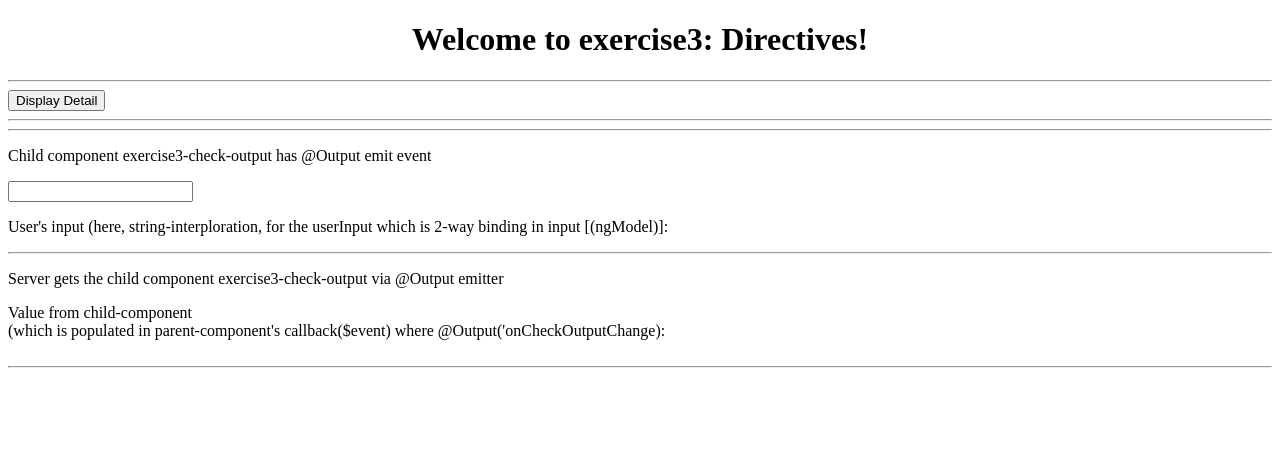
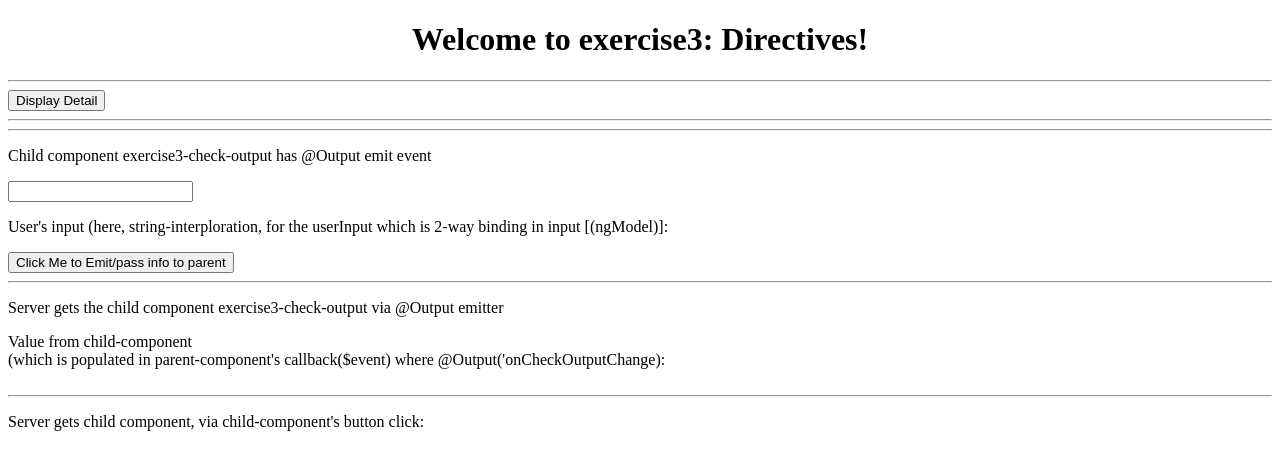
Before and after one commit to jwang1/angular5_exercise3, an Angular app: page / in a window 1280 px wide. Shown: the top 470 px of the page. Built offline with nearby package versions, Linux system fonts and the light colour scheme.

Commit message:
continue on Child-Component Emits event via @Output to Parent-component.
added one more event emitter

```diff
--- a/src/app/app.component.html
+++ b/src/app/app.component.html
@@ -19,7 +19,10 @@
 
 <p>Child component exercise3-check-output has @Output emit event</p>
 
-<exercise3-check-output (onCheckOutputChange)="callback($event)"></exercise3-check-output>
+<exercise3-check-output
+  (onCheckOutputChange)="callback($event)"
+  (onButtonClickedEmitter)="checkChildComponentBtnClick($event)"
+></exercise3-check-output>
 
 <hr>
 
@@ -29,3 +32,7 @@
    {{ childComponentVal }}</div>
 
 <hr>
+
+<p>Server gets child component, via child-component's button click:</p>
+
+<div>{{ childComponentValLong }}</div>
--- a/src/app/app.component.ts
+++ b/src/app/app.component.ts
@@ -17,6 +17,8 @@ export class AppComponent {
 
   childComponentVal = '';
 
+  childComponentValLong = '';
+
   onToggle() {
     this.id++;
     this.isDisplay = !this.isDisplay;
@@ -26,4 +28,8 @@ export class AppComponent {
   callback(checkOutputChildComponentInput: string) {
     this.childComponentVal = checkOutputChildComponentInput;
   }
+
+  checkChildComponentBtnClick($event: { clickCtn: number; time: Date; info: string }) {
+    this.childComponentValLong = 'clicked : ' + $event.clickCtn + '; information: ' + $event.info + '; time: ' + $event.time;
+  }
 }
--- a/src/app/check-output/check-output.component.html
+++ b/src/app/check-output/check-output.component.html
@@ -3,3 +3,6 @@
 
 <p> User's input (here, string-interploration, for the userInput which is 2-way binding in input [(ngModel)]: </p>
 <div>{{ userInput }}</div>
+
+
+<button class="btn-primary" (click)="emitMyEvent()">Click Me to Emit/pass info to parent</button>
--- a/src/app/check-output/check-output.component.ts
+++ b/src/app/check-output/check-output.component.ts
@@ -9,10 +9,18 @@ export class CheckOutputComponent {
   @Output('onCheckOutputChange')
   public inputEmitter: EventEmitter<string> = new EventEmitter<string>();
 
-  userInput: string = '';
+  @Output('onButtonClickedEmitter')
+  public btnClickEmitter: EventEmitter<{clickCtn: number, time: Date, info: string}> =
+    new EventEmitter<{clickCtn: number, time: Date, info: string}>();
+
+  userInput = '';
+  nbrClicks = 0;
 
   onInput() {
     this.inputEmitter.emit(this.userInput);
   }
 
+  emitMyEvent() {
+    this.btnClickEmitter.emit({clickCtn: this.nbrClicks, time: new Date(), info: this.userInput});
+  }
 }
```
